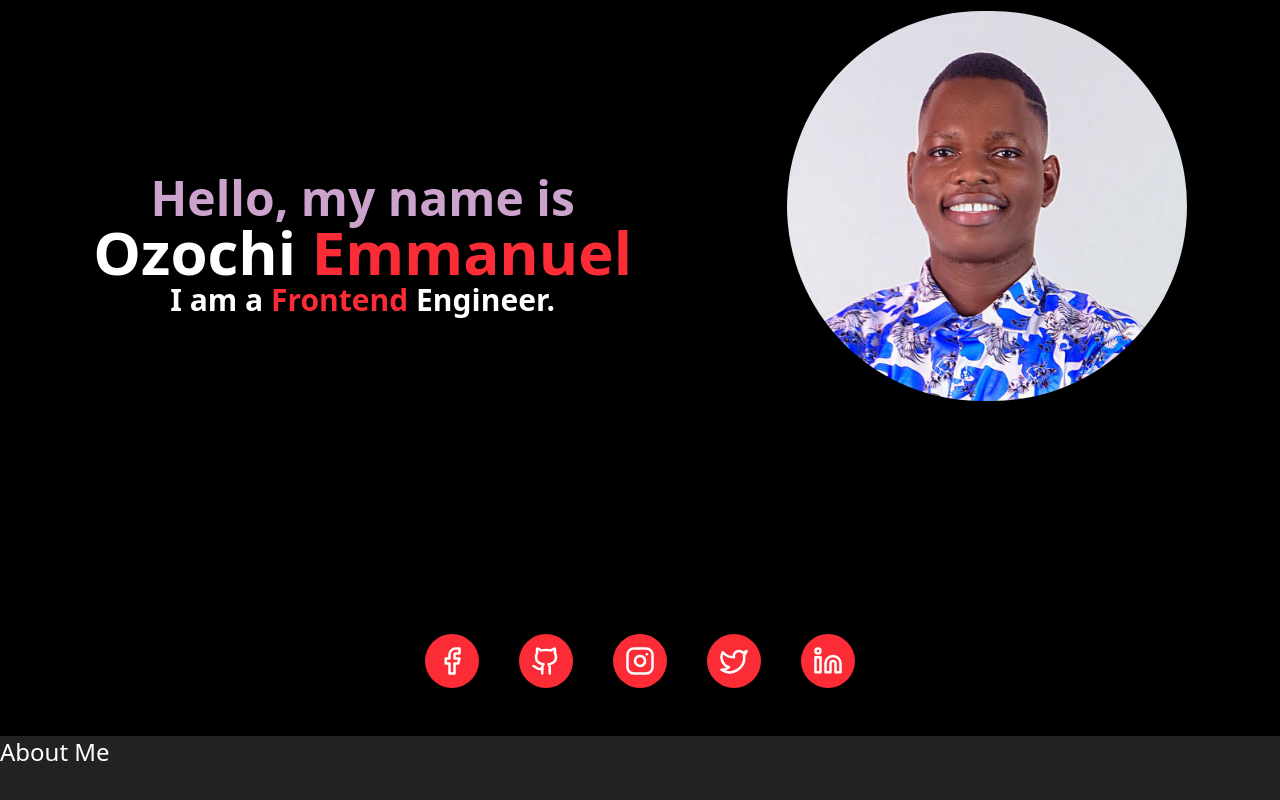
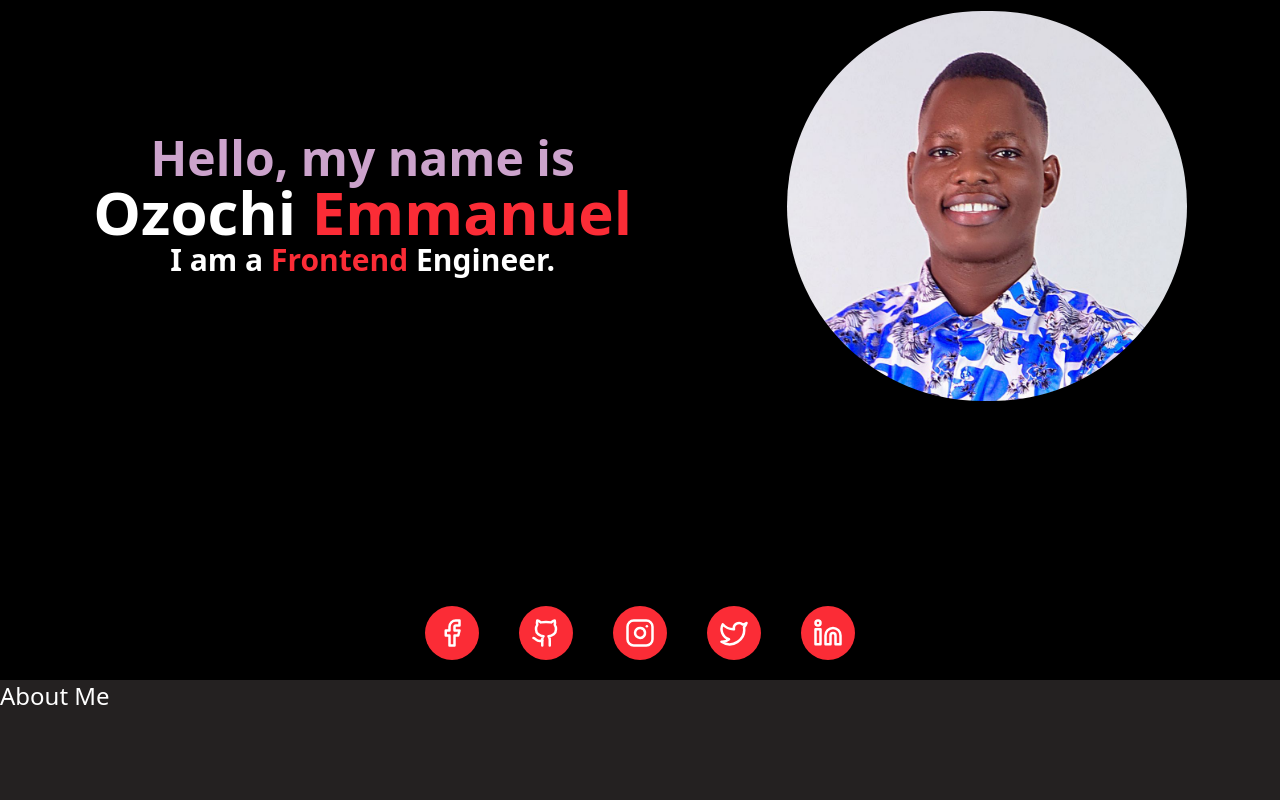
Before and after one commit to Chidelemmanuel/Ozochi-Emmanuel, a Next.js app: page / in a window 1280 px wide. Shown: the part 332-1132 px from the top of the page. Built offline with nearby package versions, Linux system fonts and the light colour scheme.

Commit message:
reduce the margin-pixel

```diff
--- a/Components/Hero.tsx
+++ b/Components/Hero.tsx
@@ -7,7 +7,7 @@ export default function Hero() {
     return (
         <div className="flex flex-col items-center w-full bg-[#000000]">
             <div className="flex flex-col justify-center items-center text-center h-screen w-full text-white px-4 lg:flex-row lg:justify-around 2xl:w-[60%] mx-auto">
-                <div className="flex flex-col items-center mt-30">
+                <div className="flex flex-col items-center mt-10">
                     <h4 className="text-2xl lg:text-5xl text-[#fcfc] font-bold"> Hello, my name is</h4>
                     <h1 className="text-3xl lg:text-6xl font-extrabold">Ozochi <span className="text-red-500">Emmanuel</span></h1>
                     <h3 className="text-2xl lg:text-3xl font-bold">I am a <span className="text-red-500"> Frontend</span> Engineer.</h3>
@@ -19,7 +19,7 @@ export default function Hero() {
 
             </div>
 
-            <section className="flex gap-2 my-12 lg:gap-10 items-start">
+            <section className="flex gap-2 my-5 lg:gap-10 items-start">
                 <span className="rounded-full bg-red-500 p-3 cursor-pointer hover:bg-transparent hover:border-[3px] hover:border-red-500 transition">
                     <Link href="https://www.facebook.com/youngozo.dopa" target="_blank"> <Facebook className="w-5 h-5 lg:w-[30px] lg:h-[30px] text-white" /> </Link>
                 </span>
```
